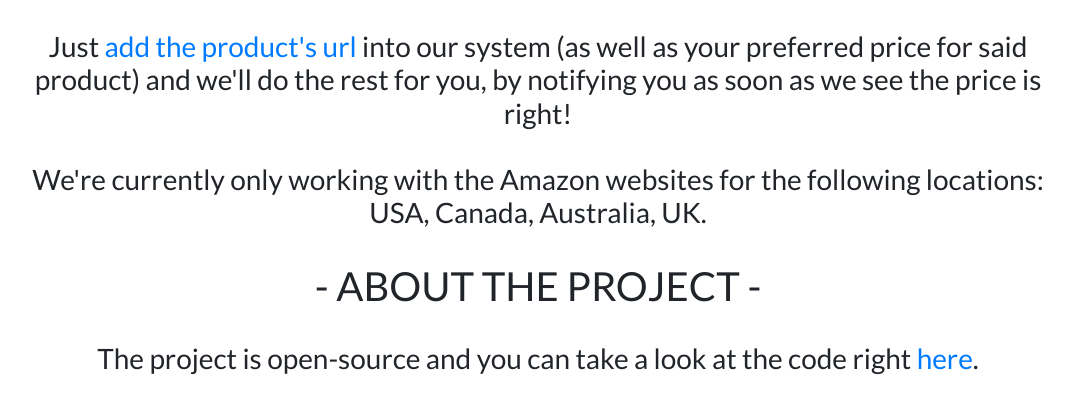
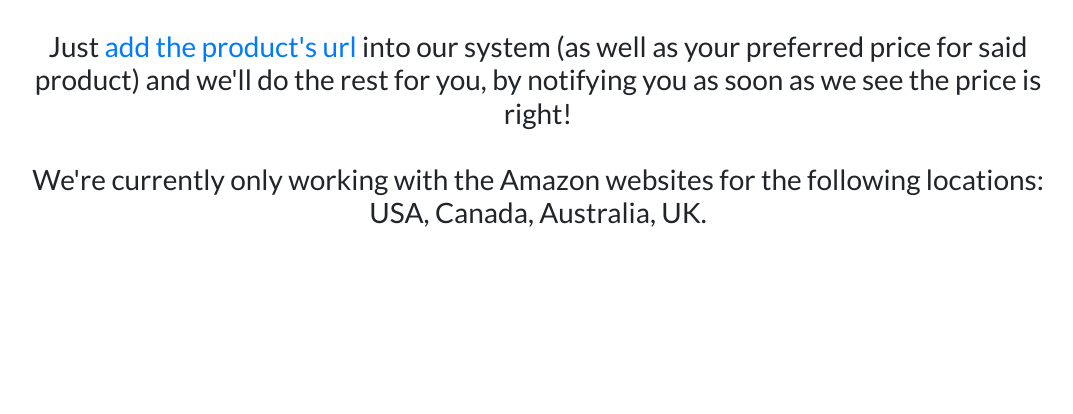
Before and after one commit to gerardoglzb/amazon-virtual-assistant, a Flask app: page /about in a window 1280 px wide. Shown: the part 303-717 px from the top of the page, without its empty margins (102-1175 px from the left). Run offline with Flask 2, Linux system fonts and the light colour scheme; some libraries are stand-ins or nearby versions.

Commit message:
Removed gitub reference.

```diff
--- a/app/templates/about.html
+++ b/app/templates/about.html
@@ -11,10 +11,10 @@
             <h3>We're currently only working with the Amazon websites for the following locations: USA, Canada, Australia, UK.</h3>
         </div>
         <br>
-        <h1>- ABOUT THE PROJECT -</h1>
+<!--         <h1>- ABOUT THE PROJECT -</h1>
         <br>
         <div class="about-description">
         	<h3>The project is open-source and you can take a look at the code right <a href="https://github.com/gerardoglzb/amazon-virtual-assistant" target="_blank">here</a>.</h3>
-        </div>
+        </div> -->
     </div>
 {% endblock main_content %}
```
